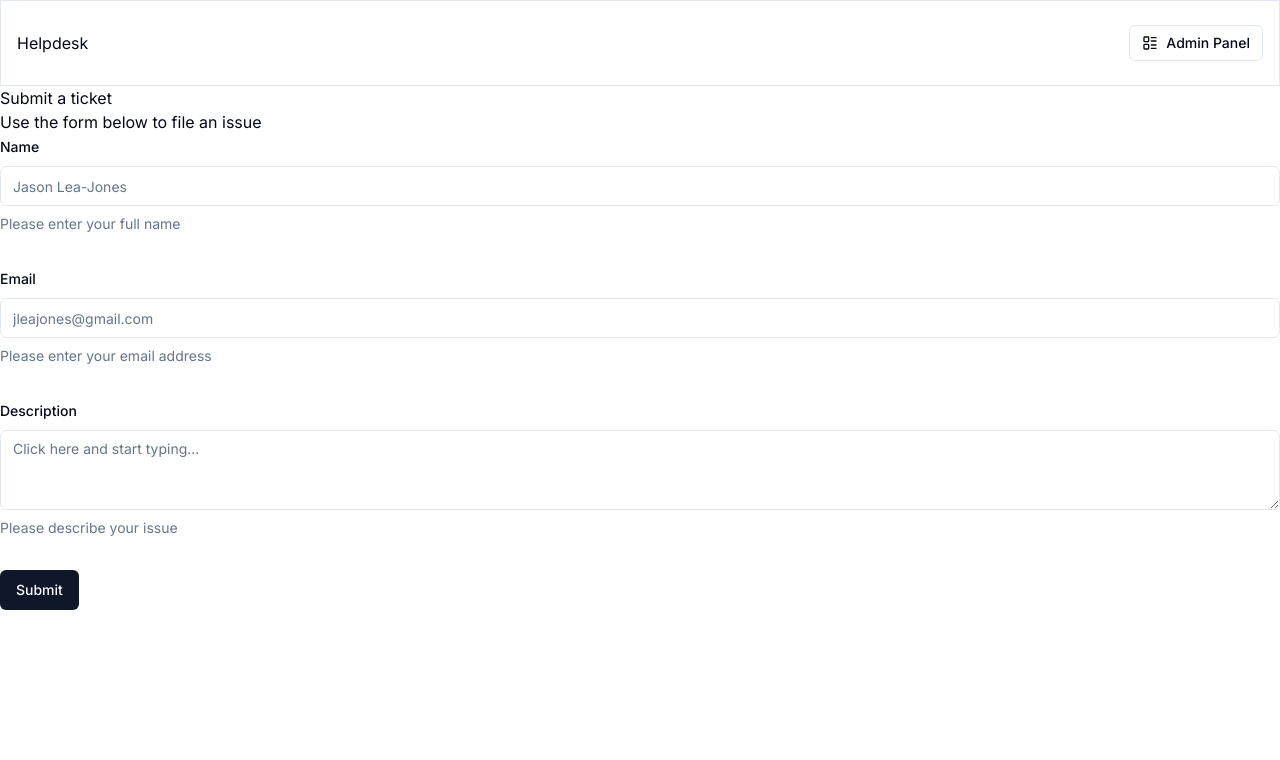
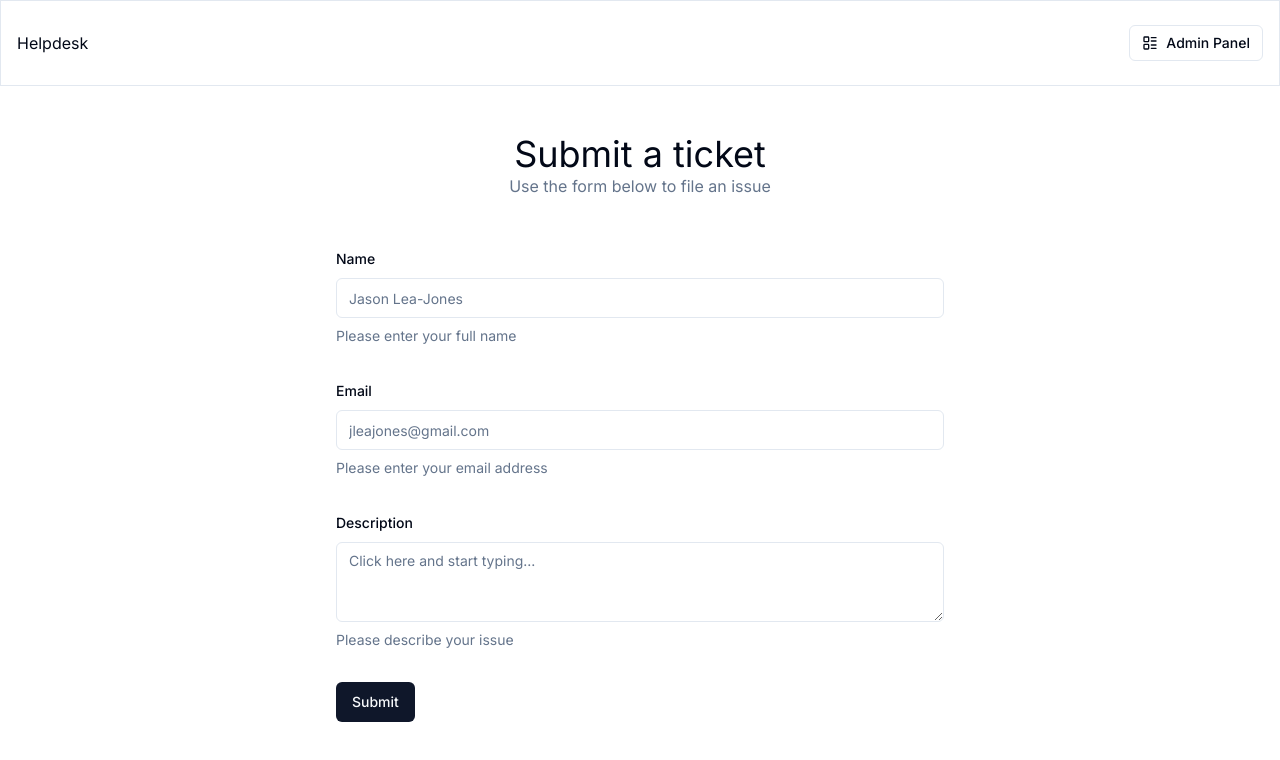
Before and after one commit to jleajones/zealthy-help-desk, a Next.js app: page / in a window 1280 px wide. Shown: the top 760 px of the page. Built offline with nearby package versions, Linux system fonts and the light colour scheme.

Commit message:
update styling for task form

```diff
--- a/actions/task.ts
+++ b/actions/task.ts
@@ -4,7 +4,13 @@ import { z } from "zod";
 import { taskSchema } from "@/schema/task";
 
 export const createTask = async (values: z.infer<typeof taskSchema>) => {
-  console.log("values", values);
+  const validatePayload = taskSchema.safeParse(values);
 
-  return {};
+  return new Promise((resolve, reject) => {
+    setTimeout(() => {
+      if (validatePayload.error) reject();
+
+      if (validatePayload.success) resolve({ name: "this is the return task" });
+    }, 3000);
+  });
 };
--- a/app/page.tsx
+++ b/app/page.tsx
@@ -3,9 +3,17 @@ import { TaskForm } from "@/components/task-form";
 export default function Home() {
   return (
     <main>
-      <h1>Submit a ticket</h1>
-      <p>Use the form below to file an issue</p>
-      <TaskForm />
+      <div className="flex flex-col container max-w-2xl">
+        <div className="text-center py-12">
+          <h1 className="text-4xl">Submit a ticket</h1>
+          <p className="text-muted-foreground">
+            Use the form below to file an issue
+          </p>
+        </div>
+        <div className="flex-grow">
+          <TaskForm />
+        </div>
+      </div>
     </main>
   );
 }
--- a/components/task-form.tsx
+++ b/components/task-form.tsx
@@ -20,6 +20,7 @@ import {
 } from "@/components/ui/form";
 import { Input } from "@/components/ui/input";
 import { Textarea } from "@/components/ui/textarea";
+import { LoaderCircle } from "lucide-react";
 
 export function TaskForm() {
   const [isPending, startTransition] = useTransition();
@@ -90,7 +91,13 @@ export function TaskForm() {
           )}
         />
         <Button type="submit" disabled={isPending}>
-          Submit
+          {isPending ? (
+            <>
+              <LoaderCircle className="animate-spin h-4 w-4 mr-2" /> Submitting
+            </>
+          ) : (
+            "Submit"
+          )}
         </Button>
       </form>
     </Form>
```
